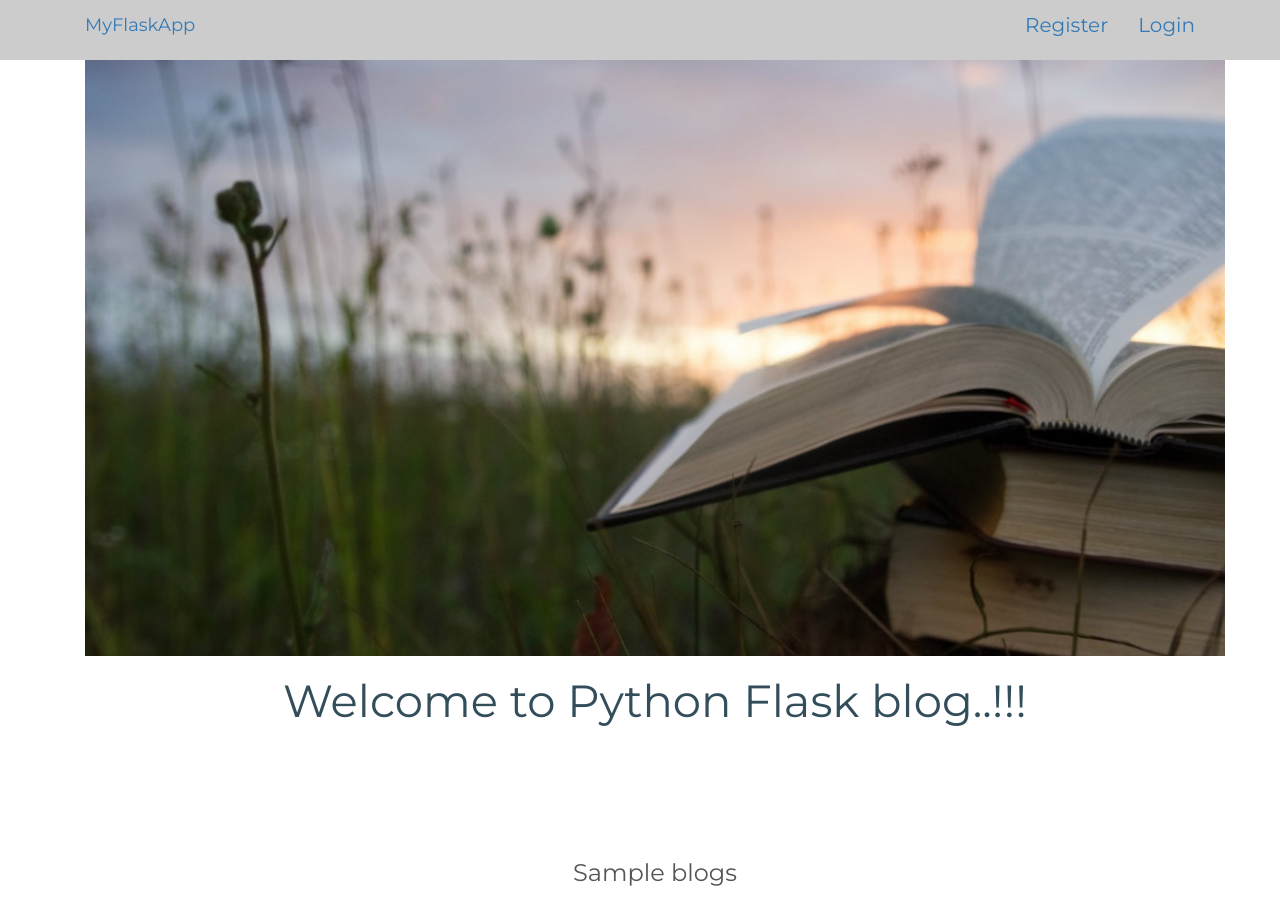
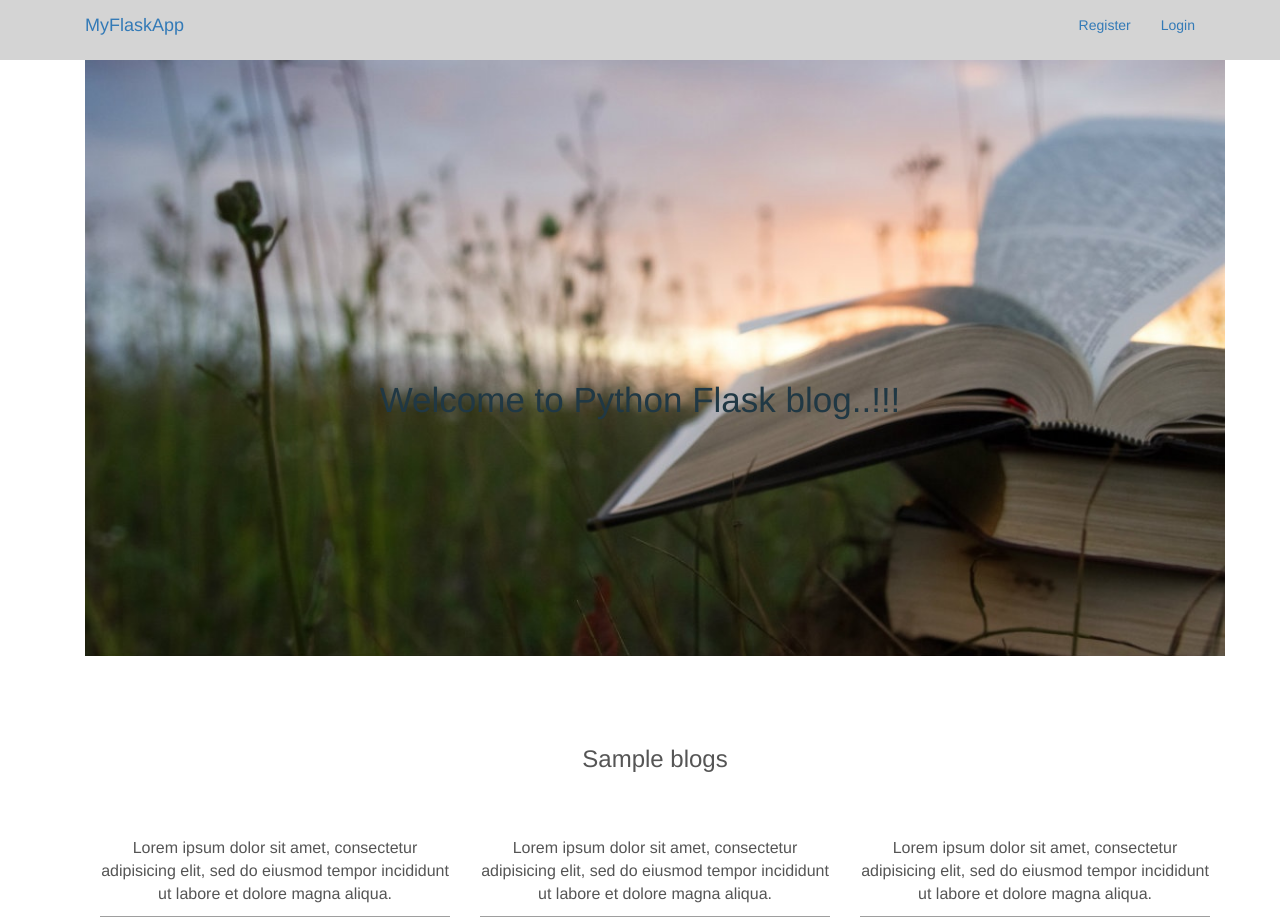
Before and after one commit to shrutih-cuelogic/Flask-Training, a Flask app: page / in a window 1280 px wide. Shown: the top 917 px of the page. Run offline with Flask 2, Linux system fonts and the light colour scheme; some libraries are stand-ins or nearby versions; grey boxes are pictures that could not be loaded.

Commit message:
edit few ui changes

```diff
--- a/Flask-Pracs/app/auth/views.py
+++ b/Flask-Pracs/app/auth/views.py
@@ -21,7 +21,6 @@ def index():
 @auth.route('/register', methods=['GET', 'POST'])
 def register():
     form = RegisterForm(request.form)
-    # import pdb; pdb.set_trace();
     if request.method == 'POST' and form.validate():
         user_obj = User(name = form.name.data,
             email = form.email.data,
@@ -38,7 +37,6 @@ def register():
 
         return redirect(url_for('auth.login'))
     return render_template('auth/register.html', form=form)
-
 
 # Login
 @auth.route('/login',methods=['GET','POST'])
--- a/Flask-Pracs/app/blog/views.py
+++ b/Flask-Pracs/app/blog/views.py
@@ -22,7 +22,6 @@ def show_add_blog():
 @blog_mod.route('/addBlog',methods=['POST'])
 @login_required
 def add_blog():
-    # published_status = False
     if current_user:
         user = current_user
         if request.form['inputTitle'] and request.form['inputDescription']:
@@ -33,7 +32,6 @@ def add_blog():
             db.session.add(blog_obj)
             if blog_obj:
                 db.session.commit()
-                # published_status = True
                 flash('You have successfully created your blog', 'success')
                 return redirect(url_for('blog_mod.blog_home'))
             else:
--- a/Flask-Pracs/app/static/css/auth.css
+++ b/Flask-Pracs/app/static/css/auth.css
@@ -3,13 +3,16 @@
     padding: 15px;
     margin: 0 auto;
 }
+
 .form-signin .form-signin-heading,
 .form-signin .checkbox {
     margin-bottom: 10px;
 }
+
 .form-signin .checkbox {
     font-weight: normal;
 }
+
 .form-signin .form-control {
     position: relative;
     height: auto;
@@ -19,55 +22,72 @@
     padding: 10px;
     font-size: 16px;
 }
+
 .form-signin .form-control:focus {
     z-index: 2;
 }
+
 .form-signin input[type="email"] {
     margin-bottom: -1px;
     border-bottom-right-radius: 0;
     border-bottom-left-radius: 0;
 }
+
 .form-signin input[type="password"] {
     margin-bottom: 10px;
     border-top-left-radius: 0;
     border-top-right-radius: 0;
 }
+
 .trash {
     color: rgb(209, 91, 71);
 }
+
 .panel-body .checkbox {
     display: inline-block;
     margin: 0px;
 }
+
 .list-group {
     margin-bottom: 30px;
     background-color: #337ab7;
     padding-right: 15px;
 }
+
 .list-group .list-group-item-date {
     font-size: 14px;
 }
+
 .blogList {
     width: 100%;
     background-color: #dedede;
+    margin-top: 40px;
+}
+.blogList h2{
+    font-size: 25px;
+}
 
-}
+
 .jumbotron p {
     margin-bottom: 15px;
     font-size: 16px;
     font-weight: 200;
 }
+
 .editBlog {
     color: #dedede;
 }
+
 .text-white {
     color: #fff;
 }
-.updateBtn a{
+
+.updateBtn a {
     display: inline-block;
     margin: 10px;
     font-size: 18px;
 }
+
 .addBlog {
     min-height: 16px;
     width: 86%;
@@ -78,30 +98,37 @@
     background-color: #f5f5f5;
     border: 1px solid #e3e3e3;
     border-radius: 4px;
-  box-shadow: 0 4px 10px 0 rgba(0,0,0,0.2), 0 4px 20px 0 rgba(0,0,0,0.19);
+    box-shadow: 0 4px 10px 0 rgba(0, 0, 0, 0.2), 0 4px 20px 0 rgba(0, 0, 0, 0.19);
     /* box-shadow: inset 0 1px 1px rgba(0,0,0,.05); */
 }
+
 .mainContainer h2 {
     font-size: 45px;
     color: #334e5a;
 }
+
 .container-fluid {
     padding-top: 35px;
     padding-bottom: 70px;
 }
+
+
 /*>>>>>*/
+
 header {
-    background-color: #ccc;
+    background-color: rgba(158, 158, 158, 0.44);
     min-height: 60px;
 }
-.login-form h3{
+
+.login-form h3 {
     margin-bottom: 50px;
 }
-.error{
+
+.error {
     font-size: 12px;
     color: #ff0000;
+}
 
-}
 .Loginform {
     min-height: 20px;
     padding: 19px;
@@ -109,13 +136,15 @@ header {
     background-color: #f5f5f5;
     border: 1px solid #e3e3e3;
     border-radius: 4px;
-  -webkit-box-shadow: inset 0 1px 1px rgba(0,0,0,.05);
-  box-shadow: 0 4px 10px 0 rgba(0,0,0,0.2), 0 4px 20px 0 rgba(0,0,0,0.19);
+    -webkit-box-shadow: inset 0 1px 1px rgba(0, 0, 0, .05);
+    box-shadow: 0 4px 10px 0 rgba(0, 0, 0, 0.2), 0 4px 20px 0 rgba(0, 0, 0, 0.19);
 }
+
 .Loginform .submitBtn {
     margin-left: 220px;
     margin-top: 20px;
 }
+
 .RegisterForm {
     min-height: 20px;
     width: 150%;
@@ -125,13 +154,56 @@ header {
     background-color: #f5f5f5;
     border: 1px solid #e3e3e3;
     border-radius: 4px;
-  box-shadow: 0 4px 10px 0 rgba(0,0,0,0.2), 0 4px 20px 0 rgba(0,0,0,0.19);
-  /* box-shadow: inset 0 1px 1px rgba(0,0,0,.05); */
+    box-shadow: 0 4px 10px 0 rgba(0, 0, 0, 0.2), 0 4px 20px 0 rgba(0, 0, 0, 0.19);
 }
+
 .RegisterForm .submitBtn {
     margin-left: 351px;
     margin-top: 20px;
 }
+
 .addblogForm {
     margin-left: 20px;
 }
+
+p {
+    font-size: 16px;
+}
+
+.margin {
+    margin-bottom: 45px;
+}
+
+.bg-1 {
+    background-color: #1abc9c;
+    color: #ffffff;
+}
+
+.bg-2 {
+    background-color: #474e5d;
+    color: #ffffff;
+}
+
+.bg-3 {
+    background-color: #ffffff;
+    color: #555555;
+}
+
+.bg-4 {
+    background-color: #2f2f2f;
+    color: #fff;
+}
+
+.container-fluid {
+    padding-top: 70px;
+    padding-bottom: 70px;
+}
+
+.centered {
+    position: absolute;
+    top: 50%;
+    left: 50%;
+    transform: translate(-50%, -50%);
+    color: #203844;
+    font-size: 35px;
+}
--- a/Flask-Pracs/app/static/js/blog.js
+++ b/Flask-Pracs/app/static/js/blog.js
@@ -27,7 +27,7 @@ var blogServices = (function($) {
         }
 
         var mainDiv = '<div id="list-blog">' + blogHtml + '</div>';
-        $('.jumbotron').append(mainDiv);
+        $('.blogList').append(mainDiv);
     }
 
     function editBlog(elm) {
--- a/Flask-Pracs/app/templates/blog/blog_home.html
+++ b/Flask-Pracs/app/templates/blog/blog_home.html
@@ -11,8 +11,9 @@
 <script src="https://maxcdn.bootstrapcdn.com/bootstrap/3.3.7/js/bootstrap.min.js"></script>
 
 <div class="container">
-  <div class="jumbotron blogList">
-    <h2>Welcome {{current_user.name}} Your blogs are listed here...!!!</h2>
+  <div class="well blogList">
+    <h2 class="text-center">Welcome {{current_user.name}} Your blogs are listed here...!!!</h2>
+    <br>
     <div class="modal fade" id="editModal" tabindex="-1" role="dialog" aria-labelledby="editModalLabel" aria-hidden="true">
       <div class="modal-dialog">
         <div class="modal-content">
--- a/Flask-Pracs/app/templates/includes/_navbar.html
+++ b/Flask-Pracs/app/templates/includes/_navbar.html
@@ -2,12 +2,6 @@
   <nav>
     <div class="container">
       <div class="navbar-header">
-        <!-- <button type="button" class="navbar-toggle collapsed" data-toggle="collapse" data-target="#navbar" aria-expanded="false" aria-controls="navbar">
-          <span class="sr-only">Toggle navigation</span>
-          <span class="icon-bar"></span>
-          <span class="icon-bar"></span>
-          <span class="icon-bar"></span>
-        </button> -->
         <a class="navbar-brand" href="/">MyFlaskApp</a>
       </div>
       <div class="collapse navbar-collapse" id="myNavbar">
@@ -21,7 +15,7 @@
             <li><a href="/login">Login</a></li>
           {% endif %}
         </ul>
-      </div><!--/.nav-collapse -->
+      </div>
     </div>
   </nav>
 </header>
--- a/Flask-Pracs/app/templates/index.html
+++ b/Flask-Pracs/app/templates/index.html
@@ -5,85 +5,42 @@
 <!DOCTYPE html>
 <html lang="en">
 <head>
-  <!-- Theme Made By www.w3schools.com - No Copyright -->
-  <title>Bootstrap Theme Simply Me</title>
   <meta charset="utf-8">
   <meta name="viewport" content="width=device-width, initial-scale=1">
   <link rel="stylesheet" href="https://maxcdn.bootstrapcdn.com/bootstrap/3.3.7/css/bootstrap.min.css">
+  <link href="static/css/auth.css" rel="stylesheet">
   <link href="https://fonts.googleapis.com/css?family=Montserrat" rel="stylesheet">
   <script src="https://ajax.googleapis.com/ajax/libs/jquery/3.2.1/jquery.min.js"></script>
   <script src="https://maxcdn.bootstrapcdn.com/bootstrap/3.3.7/js/bootstrap.min.js"></script>
-  <style>
-  body {
-      font: 20px Montserrat, sans-serif;
-      line-height: 1.8;
-      color: #f5f6f7;
-  }
-  p {font-size: 16px;}
-  .margin {margin-bottom: 45px;}
-  .bg-1 {
-      background-color: #1abc9c; /* Green */
-      color: #ffffff;
-  }
-  .bg-2 {
-      background-color: #474e5d; /* Dark Blue */
-      color: #ffffff;
-  }
-  .bg-3 {
-      background-color: #ffffff; /* White */
-      color: #555555;
-  }
-  .bg-4 {
-      background-color: #2f2f2f; /* Black Gray */
-      color: #fff;
-  }
-  .container-fluid {
-      padding-top: 70px;
-      padding-bottom: 70px;
-  }
-  .navbar {
-      padding-top: 15px;
-      padding-bottom: 15px;
-      border: 0;
-      border-radius: 0;
-      margin-bottom: 0;
-      font-size: 12px;
-      letter-spacing: 5px;
-  }
-  .navbar-nav  li a:hover {
-      color: #1abc9c !important;
-  }
-  </style>
 </head>
 <body>
 <!-- First Container -->
 <div class="container mainContainer text-center">
   <img src="static/images/main-background.jpg" alt="Norway" style="width:100%;">
-  <h2 class="margin">Welcome to Python Flask blog..!!!</h2>
+  <div class="centered">Welcome to Python Flask blog..!!!</div>
 <!-- Third Container (Grid) -->
   <div class="container-fluid bg-3 text-center">
    <h3 class="margin">Sample blogs</h3><br>
     <div class="row">
       <div class="col-sm-4">
         <p>Lorem ipsum dolor sit amet, consectetur adipisicing elit, sed do eiusmod tempor incididunt ut labore et dolore magna aliqua.</p>
-        <img src="birds1.jpg" class="img-responsive margin" style="width:100%" alt="Image">
+        <img src="static/images/woods.jpeg" class="img-responsive margin" style="width:100%" alt="Image">
       </div>
       <div class="col-sm-4">
         <p>Lorem ipsum dolor sit amet, consectetur adipisicing elit, sed do eiusmod tempor incididunt ut labore et dolore magna aliqua.</p>
-        <img src="birds2.jpg" class="img-responsive margin" style="width:100%" alt="Image">
+        <img src="static/images/woods.jpeg" class="img-responsive margin" style="width:100%" alt="Image">
       </div>
       <div class="col-sm-4">
         <p>Lorem ipsum dolor sit amet, consectetur adipisicing elit, sed do eiusmod tempor incididunt ut labore et dolore magna aliqua.</p>
-        <img src="birds3.jpg" class="img-responsive margin" style="width:100%" alt="Image">
+        <img src="static/images/woods.jpeg" class="img-responsive margin" style="width:100%" alt="Image">
       </div>
     </div>
   </div>
 </div>
 
-
 <!-- Footer -->
 <footer class="container-fluid bg-4 text-center">
-  <p>Bootstrap Theme Made By <a href="https://www.w3schools.com">www.w3schools.com</a></p>
+  <!-- <p>Bootstrap Theme Made By <a href="https://www.w3schools.com">www.w3schools.com</a></p>  -->
 </footer>
 
 </body>
```
Lines whose indentation alone changed are shown as unchanged.
